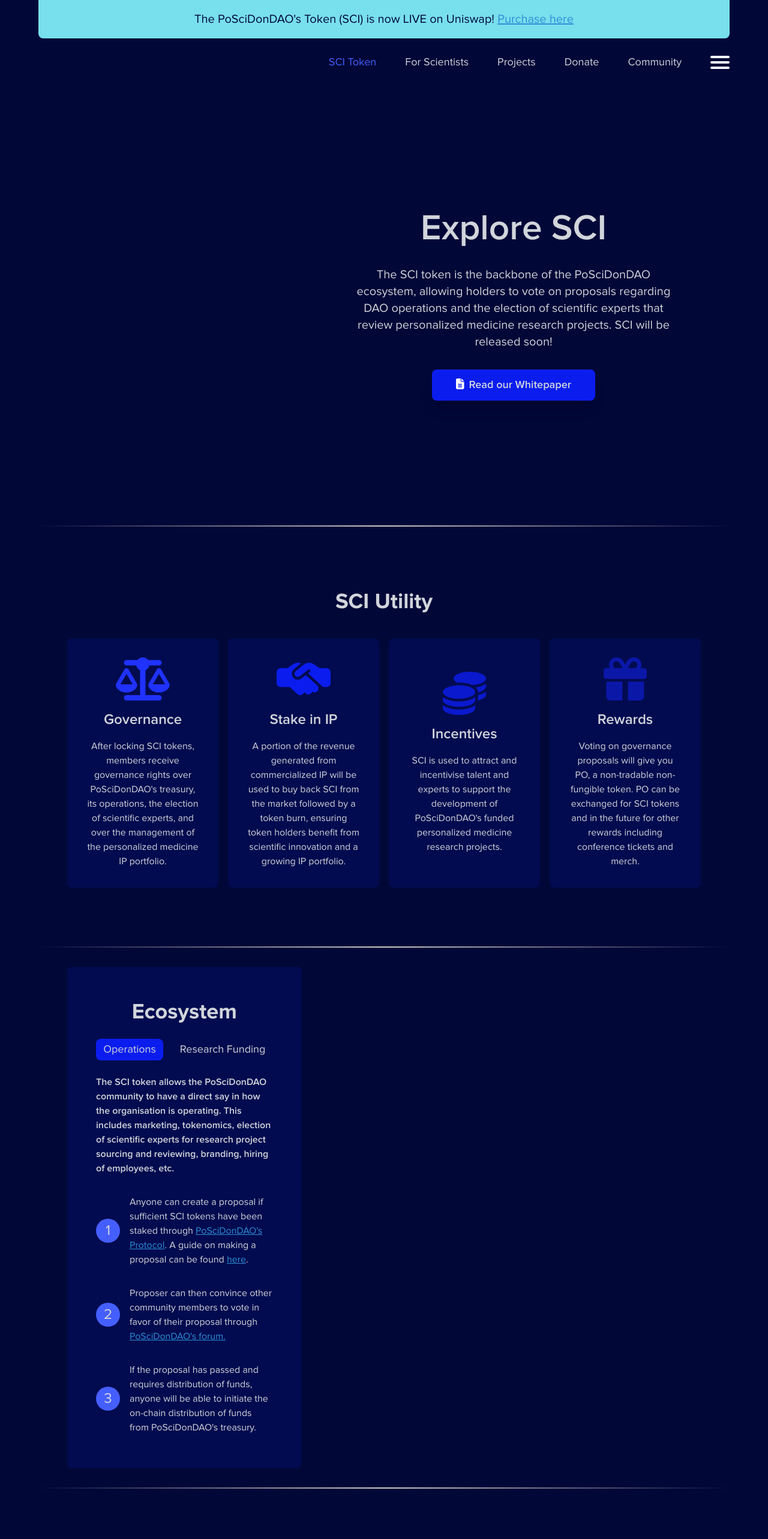
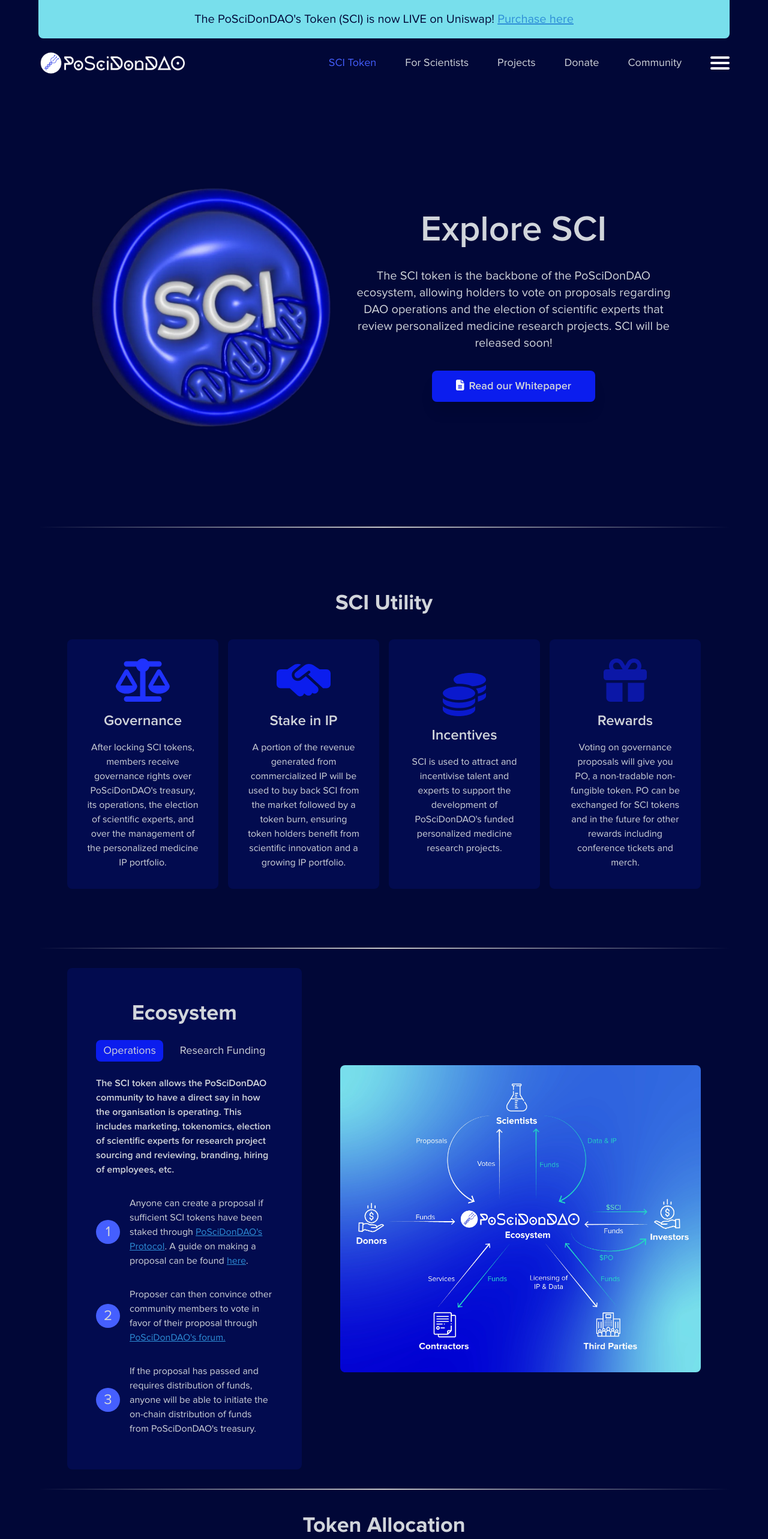
Before and after one commit to poscidon-ecosystem/poscidon_website, a Next.js app: page /sci-token in a window 1280 px wide. Shown: the top 2566 px of the page at 60% size. Built offline with nearby package versions, Linux system fonts and the light colour scheme.

Commit message:
Run codemod for images

```diff
--- a/src/app/blog-article/introducing-poscidondao/page.tsx
+++ b/src/app/blog-article/introducing-poscidondao/page.tsx
@@ -1,5 +1,5 @@
 import { Metadata } from 'next';
-import Image from "next/legacy/image";
+import Image from "next/image";
 import Link from 'next/link';
 
 const url = new URL('https://www.poscidondao.com/blog-article/introducing-poscidondao');
@@ -38,7 +38,7 @@
   // }
 
   return (
-    <main className="mx-auto flex xl:w-[70%] sm:w-[85%] w-[95%] flex-col items-center justify-center">
+    (<main className="mx-auto flex xl:w-[70%] sm:w-[85%] w-[95%] flex-col items-center justify-center">
       <div className="pb-4 text-steelBlue">
         {'< '}
         <Link href={'/blog'} className=" underline">
@@ -139,7 +139,10 @@
             src="/blog-images/ecosystem.webp"
             width={1000}
             height={1000}
-          />
+            style={{
+              maxWidth: "100%",
+              height: "auto"
+            }} />
           <span className="description">PoSciDonDAO’s ecosystem overview</span>
         </section>
         <section className="paragraph">
@@ -161,7 +164,10 @@
             src="/blog-images/sci-token.webp"
             width={300}
             height={300}
-          />{' '}
+            style={{
+              maxWidth: "100%",
+              height: "auto"
+            }} />{' '}
           <span className="description">
             Schematic representation of the SCI token
           </span>
@@ -350,6 +356,6 @@
           Return to blogs
         </Link>
       </div>
-    </main>
+    </main>)
   );
 }
--- a/src/app/components/BlogPostCard.tsx
+++ b/src/app/components/BlogPostCard.tsx
@@ -1,4 +1,4 @@
-import Image from "next/legacy/image";
+import Image from "next/image";
 import Button from './Button';
 import styles from './Button.module.css';
 import { FontAwesomeIcon } from '@fortawesome/react-fontawesome';
@@ -6,7 +6,7 @@
 
 export default function BlogPostCard({ src, alt, date, title, text, href }) {
   return (
-    <section
+    (<section
       className="
       mx-8
       mb-8
@@ -47,7 +47,10 @@
           alt={`${alt}`}
           width={300}
           height={300}
-        />
+          style={{
+            maxWidth: "100%",
+            height: "auto"
+          }} />
       </div>
       <span className="pt-2 text-fieryRed">{date}</span>
       <h2
@@ -92,6 +95,6 @@
           }
         />
       </div>
-    </section>
+    </section>)
   );
 }
--- a/src/app/components/CardMember.tsx
+++ b/src/app/components/CardMember.tsx
@@ -1,4 +1,4 @@
-import Image from "next/legacy/image";
+import Image from "next/image";
 import React from 'react';
 import { FontAwesomeIcon } from '@fortawesome/react-fontawesome';
 import { faTwitter, faLinkedin } from '@fortawesome/free-brands-svg-icons';
@@ -58,29 +58,27 @@
   };
 
   return (
-    <div className="flex h-full w-full mx-auto flex-col items-center justify-between space-y-2 px-2 text-center sm:px-8">
+    (<div className="flex h-full w-full mx-auto flex-col items-center justify-between space-y-2 px-2 text-center sm:px-8">
       <div className="relative mb-2 h-40 w-40 flex-shrink-0">
         <Image
           src={src}
-          layout="fill"
-          objectFit="cover"
           alt={alt}
           className="rounded-full"
-        />
+          fill
+          sizes="100vw"
+          style={{
+            objectFit: "cover"
+          }} />
       </div>
-
       <h3 className="h-[1rem] font-proximaSemiBold text-xl">{name}</h3>
-
       {/* Tags - Use flex and no-wrap for consistent height */}
       <div className="pt-2">
         <div className="my-2 flex justify-center gap-4 w-full">
           {tags.map((tag) => renderTag(tag))}
         </div>
       </div>
-
       {/* Description with flexible height */}
       <p className="mb-4 md:w-[90%] mx-auto flex-grow text-sm text-gray-300">{description}</p>
-
       <div className="flex space-x-4">
         <Link
           href={`https://twitter.com/${twitterUsername}`}
@@ -102,10 +100,9 @@
           />
         </Link>
       </div>
-
       {/* Divider */}
       <hr className="thin-hr"></hr>
-    </div>
+    </div>)
   );
 };
 
--- a/src/app/components/Cards.tsx
+++ b/src/app/components/Cards.tsx
@@ -1,6 +1,6 @@
 'use client';
 
-import Image from "next/legacy/image";
+import Image from "next/image";
 import Link from 'next/link';
 import { useState } from 'react';
 
@@ -10,7 +10,7 @@
   const [darkTokSrc, setDarkTokSrc] = useState('/tokens-blue.webp');
 
   return (
-    <div
+    (<div
       className="
         flex
         min-h-[300px]
@@ -74,10 +74,13 @@
               loading="eager"
               width={300}
               height={300}
-              layout="responsive"
               alt="Genetic code surrounding the word 'research'"
               src={`${darkResSrc}`}
-            />
+              sizes="100vw"
+              style={{
+                width: "100%",
+                height: "auto"
+              }} />
           </Link>
           <div
             className="
@@ -156,10 +159,13 @@
               loading="eager"
               width={300}
               height={300}
-              layout="responsive"
               alt="Genetic code surrounding the word 'community'"
               src={`${darkComSrc}`}
-            />
+              sizes="100vw"
+              style={{
+                width: "100%",
+                height: "auto"
+              }} />
           </Link>
           <div
             className="
@@ -240,10 +246,13 @@
               loading="eager"
               width={300}
               height={300}
-              layout="responsive"
               alt="Genetic code surrounding the word 'tokens'"
               src={`${darkTokSrc}`}
-            />
+              sizes="100vw"
+              style={{
+                width: "100%",
+                height: "auto"
+              }} />
           </Link>
           <div
             className="
@@ -281,6 +290,6 @@
           </div>
         </div>
       </div>
-    </div>
+    </div>)
   );
 }
--- a/src/app/components/Footer.tsx
+++ b/src/app/components/Footer.tsx
@@ -1,13 +1,13 @@
 'use client';
 
-import Image from "next/legacy/image";
+import Image from "next/image";
 import Link from 'next/link';
 import Socials from './Socials';
 import Logo from '/public/logo.svg';
 
 export default function Footer({ isNavBar, setIsOpen }) {
   return (
-    <div
+    (<div
       className="
       items-between
       mx-auto
@@ -41,7 +41,10 @@
               height={1000}
               src={Logo}
               alt="PoSciDon logo consisting of a trident on top of a DNA helix"
-            />
+              style={{
+                maxWidth: "100%",
+                height: "auto"
+              }} />
           </Link>
         </div>
         <div
@@ -210,6 +213,6 @@
         </div>
       </div>
       <Socials />
-    </div>
+    </div>)
   );
 }
--- a/src/app/components/NavBar.tsx
+++ b/src/app/components/NavBar.tsx
@@ -2,7 +2,7 @@
 
 import { useState, useRef, useEffect } from 'react';
 import Link from 'next/link';
-import Image from "next/legacy/image";
+import Image from "next/image";
 import Footer from './Footer';
 import { useClickOutside } from './ClickOutside';
 import { usePathname } from 'next/navigation';
@@ -52,8 +52,7 @@
     return () => clearInterval(interval); // Cleanup the interval on component unmount
   }, []);
 
-  return (
-    <>
+  return (<>
     <div className="top-0 flex min-h-[4rem] w-full items-center justify-center rounded-b-lg bg-tropicalBlue p-4 text-center text-base text-seaBlue-1050 sm:text-xl">
       {isCountdownComplete ? (
         <span>
@@ -95,13 +94,18 @@
         style={{ maxWidth: '250px', height: 'auto' }} // Consistent size for logo container
       >
         <Image
-            width={200} // Fixed width for the image
-            height={150} // Adjust height as needed for the logo
+          // Fixed width for the image
+          width={200}
+          // Adjust height as needed for the logo
+          height={150}
           className="hover:cursor-pointer"
-            layout="responsive"
           src={`${darkSrc}`}
           alt="PoSciDonDAO's Logo: a trident attached to a DNA helix"
-          />
+          sizes="100vw"
+          style={{
+            width: "100%",
+            height: "auto"
+          }} />
       </Link>
       <div className="hidden w-full items-start justify-end gap-12 text-lg xl:flex">
         <Link
@@ -189,6 +193,5 @@
         )}
       </div>
     </nav>
-    </>
-  );
+  </>);
 }
--- a/src/app/components/ProjectCard.tsx
+++ b/src/app/components/ProjectCard.tsx
@@ -1,4 +1,4 @@
-import Image from "next/legacy/image";
+import Image from "next/image";
 import Button from './Button';
 import styles from './Button.module.css';
 import { FontAwesomeIcon } from '@fortawesome/react-fontawesome';
@@ -13,7 +13,7 @@
   href,
 }) {
   return (
-    <section
+    (<section
       className="
       mb-8
       flex
@@ -40,7 +40,6 @@
         "
       >
         <Image
-          style={{ height: '250px' }}
           className="
           w-full
           rounded-t-lg
@@ -49,9 +48,12 @@
           alt={alt}
           width={300}
           height={300}
-        />
+          style={{
+            height: '250px',
+            maxWidth: "100%",
+            height: "auto"
+          }} />
       </div>
-
       <span className="pt-2 text-fieryRed">{date}</span>
       <h2
         className="
@@ -93,6 +95,6 @@
           />
         ) : null}
       </div>
-    </section>
+    </section>)
   );
 }
--- a/src/app/components/SciTokenPage.tsx
+++ b/src/app/components/SciTokenPage.tsx
@@ -3,7 +3,7 @@
 import { useRef } from 'react';
 import Button from '../components/Button';
 import styles from '../components/Button.module.css';
-import Image from "next/legacy/image";
+import Image from "next/image";
 import { FontAwesomeIcon } from '@fortawesome/react-fontawesome';
 import {
   faFileAlt,
@@ -96,7 +96,7 @@
   );
 
   return (
-    <main className="flex w-full flex-col items-center justify-center">
+    (<main className="flex w-full flex-col items-center justify-center">
       <header
         ref={headerRef}
         className={`${
@@ -108,9 +108,12 @@
             alt="Representation of SCI, PoSciDonDAO's tradable governance token"
             width={1000}
             height={1000}
-            layout="responsive"
             src="/sci.webp"
-          />
+            sizes="100vw"
+            style={{
+              width: "100%",
+              height: "auto"
+            }} />
         </div>
         <div className="flex w-full flex-col items-center justify-center text-center sm:items-center sm:justify-center md:w-1/2">
           <h1 className="text-center font-proximaSemiBold text-3xl text-gray-300 sm:text-5xl lg:text-6xl">
@@ -359,10 +362,13 @@
             alt="Overview of PoSciDonDAO's ecosystem"
             width={1000}
             height={1000}
-            layout="responsive"
             src="/blog-images/ecosystem.webp"
             className="rounded-lg"
-          />
+            sizes="100vw"
+            style={{
+              width: "100%",
+              height: "auto"
+            }} />
         </div>
       </section>
       <Divider />
@@ -394,10 +400,13 @@
             alt="Overview of SCI token allocation"
             width={1000}
             height={1000}
-            layout="responsive"
             src="/allocation-white.webp"
             className="flex"
-          />
+            sizes="100vw"
+            style={{
+              width: "100%",
+              height: "auto"
+            }} />
         </div>
       </section>
       <Divider />
@@ -421,6 +430,6 @@
       >
         <Faq faqs={faqs} />
       </section>
-    </main>
+    </main>)
   );
 }
```
Also changed, not shown: src/app/page.tsx (+17 -8 lines). Lines whose indentation alone changed are shown as unchanged.
